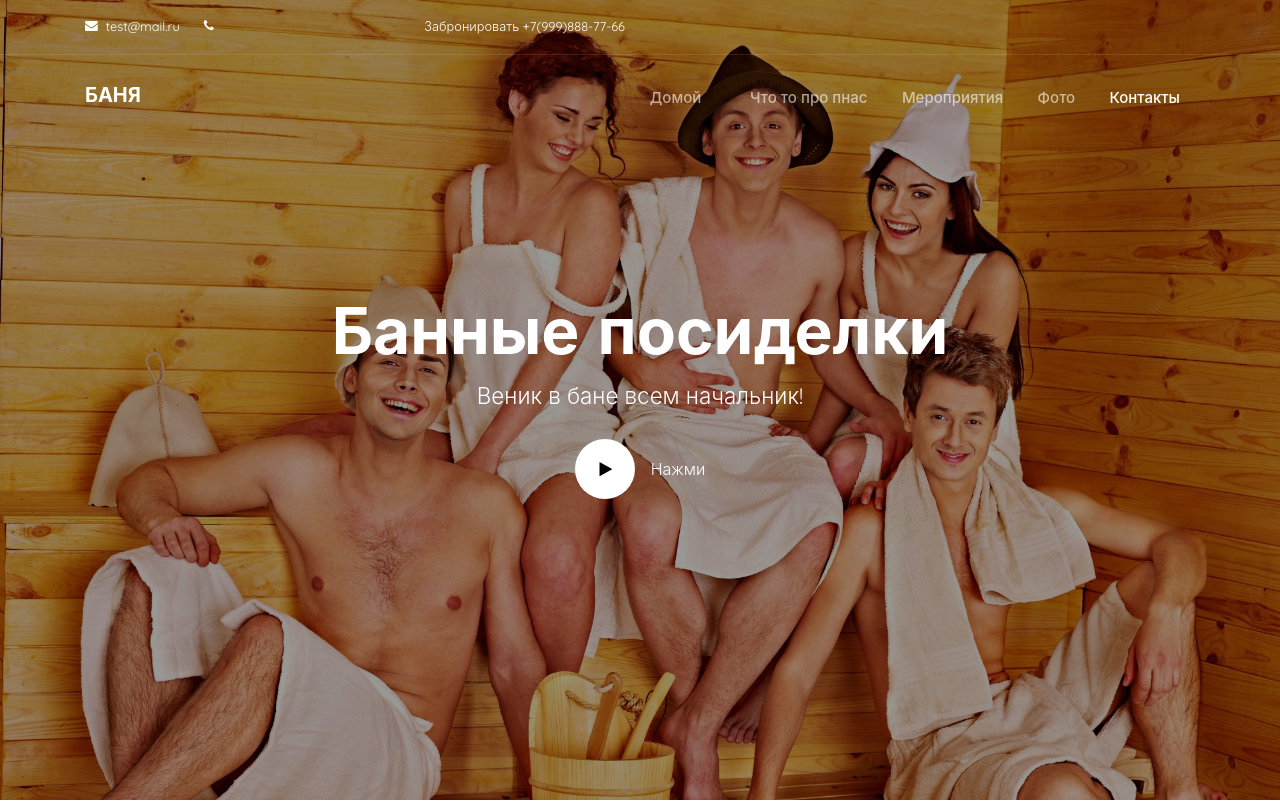
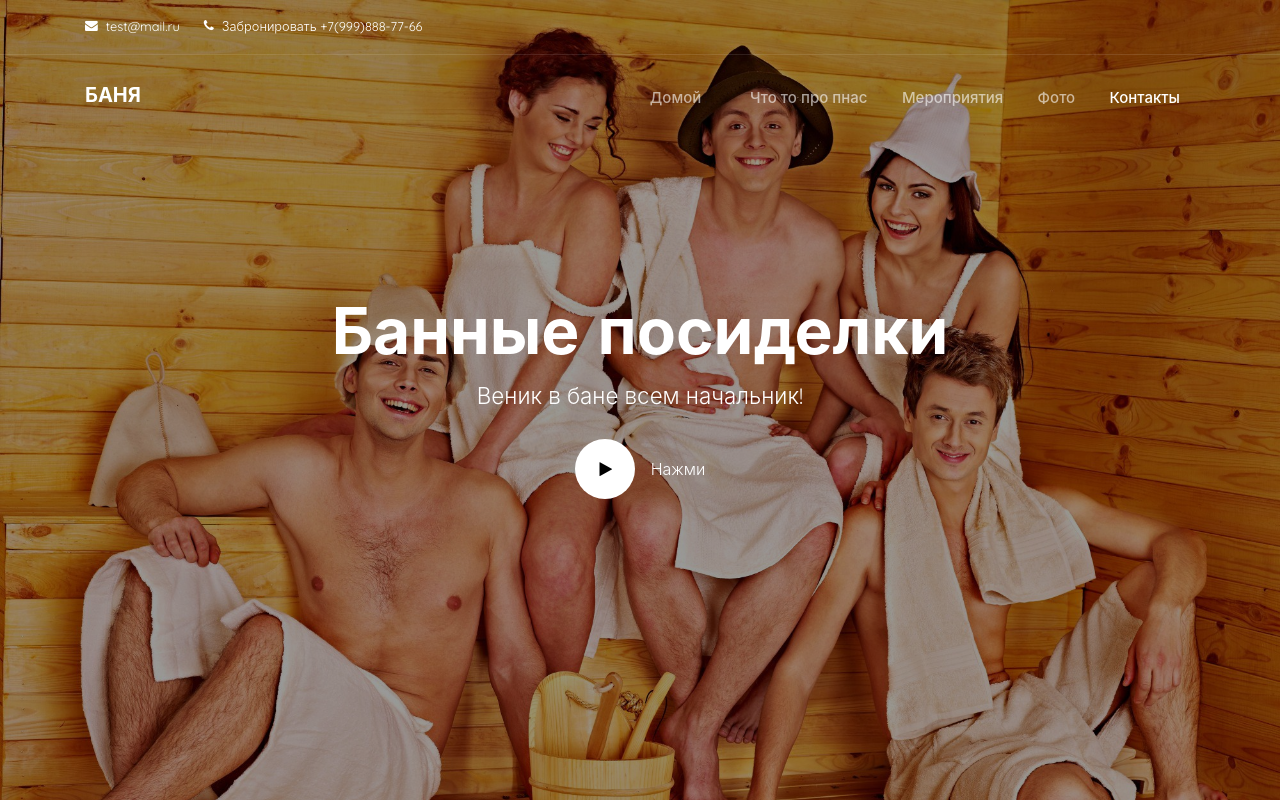
Before and after one commit to Gold900/banya1, a plain HTML site: page index.html in a window 1280 px wide. Shown: the top 802 px of the page. Drawn offline with Linux system fonts and the light colour scheme; a web font is replaced by a local one.

Commit message:
Update index.html

```diff
--- a/index.html
+++ b/index.html
@@ -58,11 +58,7 @@
                 </a>
                 <a href="#" class="d-flex align-items-center mr-auto">
                   <span class="icon-phone mr-2"></span>
-
-                  <span>
-                    <a href=”tel:+79998887766”>Забронировать +7(999)888-77-66</a>
-                    </span>
-
+                  <span href=”tel:+79998887766”>Забронировать +7(999)888-77-66</span>
                 </a>
               </div>
             </div>
```
